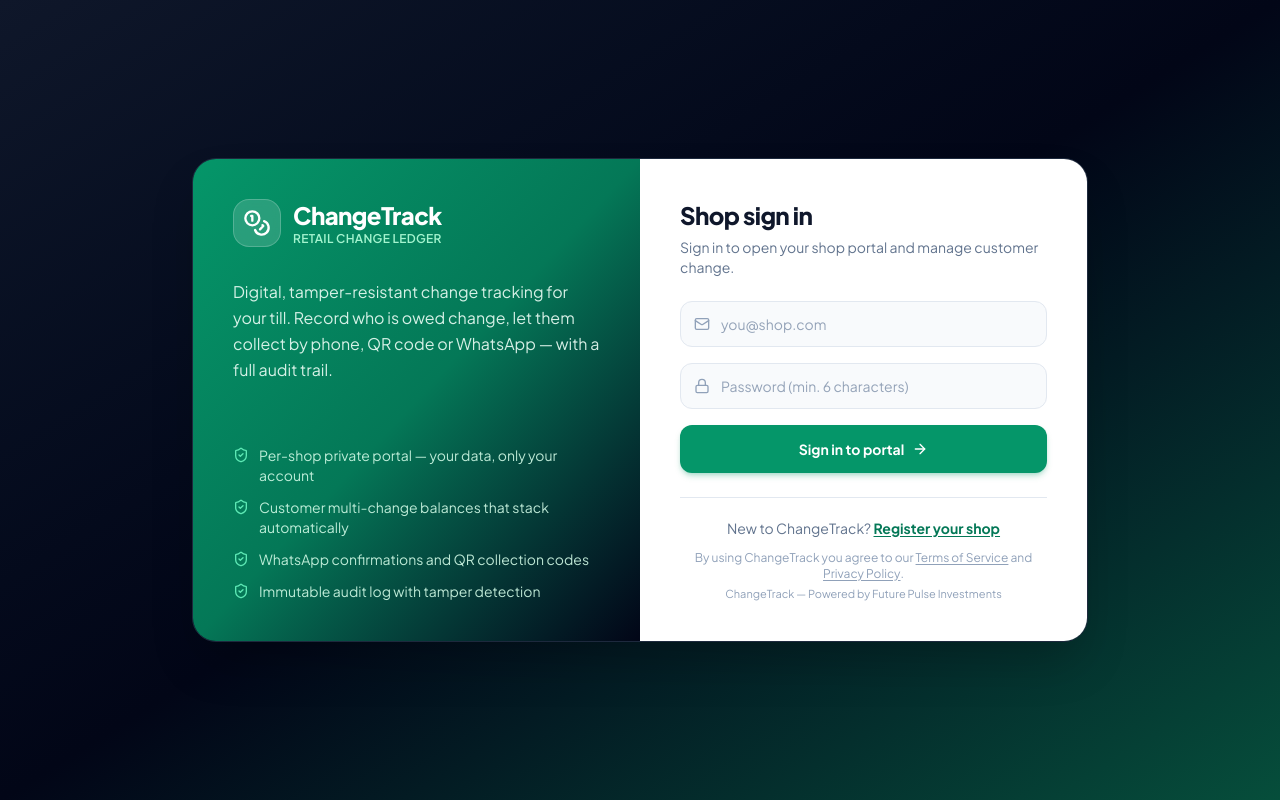
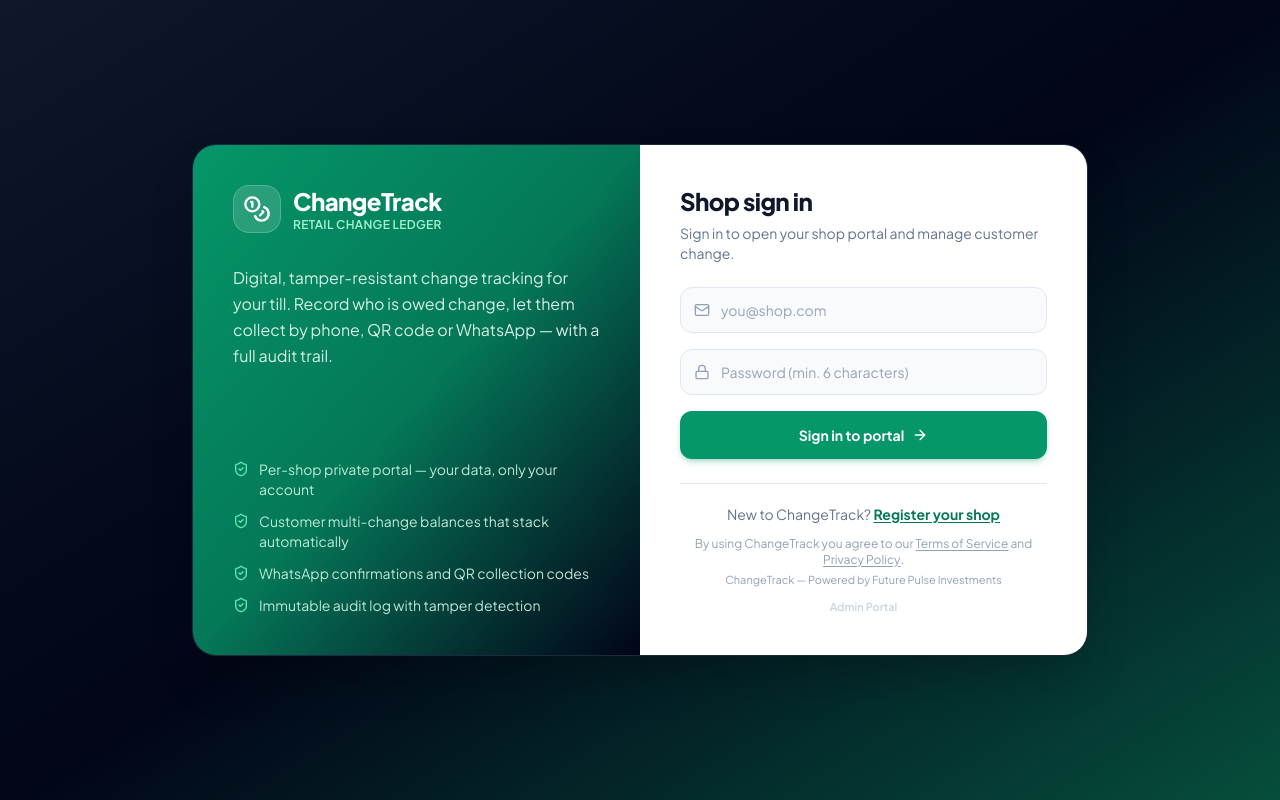
Before and after one commit to shepherd-nymx/ChangeTrack, a React (Vite) app: page / in a window 1280 px wide. Built offline with nearby package versions, Linux system fonts and the light colour scheme; no server answers.

Commit message:
Add Admin Portal button and overlay

```diff
--- a/src/App.tsx
+++ b/src/App.tsx
@@ -176,6 +176,7 @@ export function App() {
   const [showShopSettings, setShowShopSettings] = useState(false);
   const [showPhonePortalModal, setShowPhonePortalModal] = useState(false);
   const [showLegalViewer, setShowLegalViewer] = useState(false);
+  const [showAdminPortal, setShowAdminPortal] = useState(false);
 
   const handleRefresh = () => {
     setRefreshKey(prev => prev + 1);
@@ -376,6 +377,12 @@ export function App() {
         <LegalViewerModal onClose={() => setShowLegalViewer(false)} />
       )}
 
+      {showAdminPortal && (
+        <div className="fixed inset-0 z-[200] overflow-y-auto bg-ink-950">
+          <AdminPortalPage />
+        </div>
+      )}
+
       {/* App Footer */}
       <footer className="mt-auto border-t border-slate-200 bg-white/70 py-4 px-6 text-center text-xs text-slate-500 print:hidden">
         <div className="max-w-7xl mx-auto flex flex-wrap items-center justify-between gap-2">
@@ -387,6 +394,9 @@ export function App() {
           <div className="flex items-center gap-4 text-slate-400">
             <button onClick={() => setShowLegalViewer(true)} className="font-bold hover:text-brand-700 underline underline-offset-2 transition-colors">
               Legal & Policies
+            </button>
+            <button onClick={() => setShowAdminPortal(true)} className="font-semibold hover:text-slate-600 transition-colors">
+              Admin Portal
             </button>
             <span>ChangeTrack — Powered by Future Pulse Investments</span>
           </div>
--- a/src/components/ShopAuthPage.tsx
+++ b/src/components/ShopAuthPage.tsx
@@ -3,6 +3,7 @@ import { Coins, Mail, Lock, Store, Loader as Loader2, CircleAlert as AlertCircle
 import { shopAuth } from '../services/shopAuth';
 import { CURRENT_TERMS_VERSION, CURRENT_PRIVACY_VERSION } from '../legal/legalDocs';
 import { LegalViewerModal } from '../legal/LegalViewerModal';
+import { AdminPortalPage } from './AdminPortalPage';
 
 interface ShopAuthPageProps {
   onAuthed: () => void;
@@ -20,6 +21,7 @@ export const ShopAuthPage: React.FC<ShopAuthPageProps> = ({ onAuthed }) => {
   const [agreedToTerms, setAgreedToTerms] = useState(false);
   const [marketingOptIn, setMarketingOptIn] = useState(false);
   const [legalViewerDoc, setLegalViewerDoc] = useState<string | null>(null);
+  const [showAdminPortal, setShowAdminPortal] = useState(false);
 
   const validate = (): string | null => {
     if (!email.trim() || !/^\S+@\S+\.\S+$/.test(email.trim())) return 'Please enter a valid email address.';
@@ -274,9 +276,21 @@ export const ShopAuthPage: React.FC<ShopAuthPageProps> = ({ onAuthed }) => {
               <button onClick={() => setLegalViewerDoc('privacy')} className="underline underline-offset-2 hover:text-slate-600">Privacy Policy</button>.
             </p>
             <p className="mt-1 text-[11px] text-slate-400">ChangeTrack — Powered by Future Pulse Investments</p>
+            <button
+              onClick={() => { setShowAdminPortal(true); }}
+              className="mt-3 text-[11px] font-semibold text-slate-300 hover:text-slate-500 transition-colors"
+            >
+              Admin Portal
+            </button>
           </div>
         </div>
       </div>
+
+      {showAdminPortal && (
+        <div className="fixed inset-0 z-[200] overflow-y-auto bg-ink-950">
+          <AdminPortalPage />
+        </div>
+      )}
 
       {legalViewerDoc && (
         <LegalViewerModal
```
